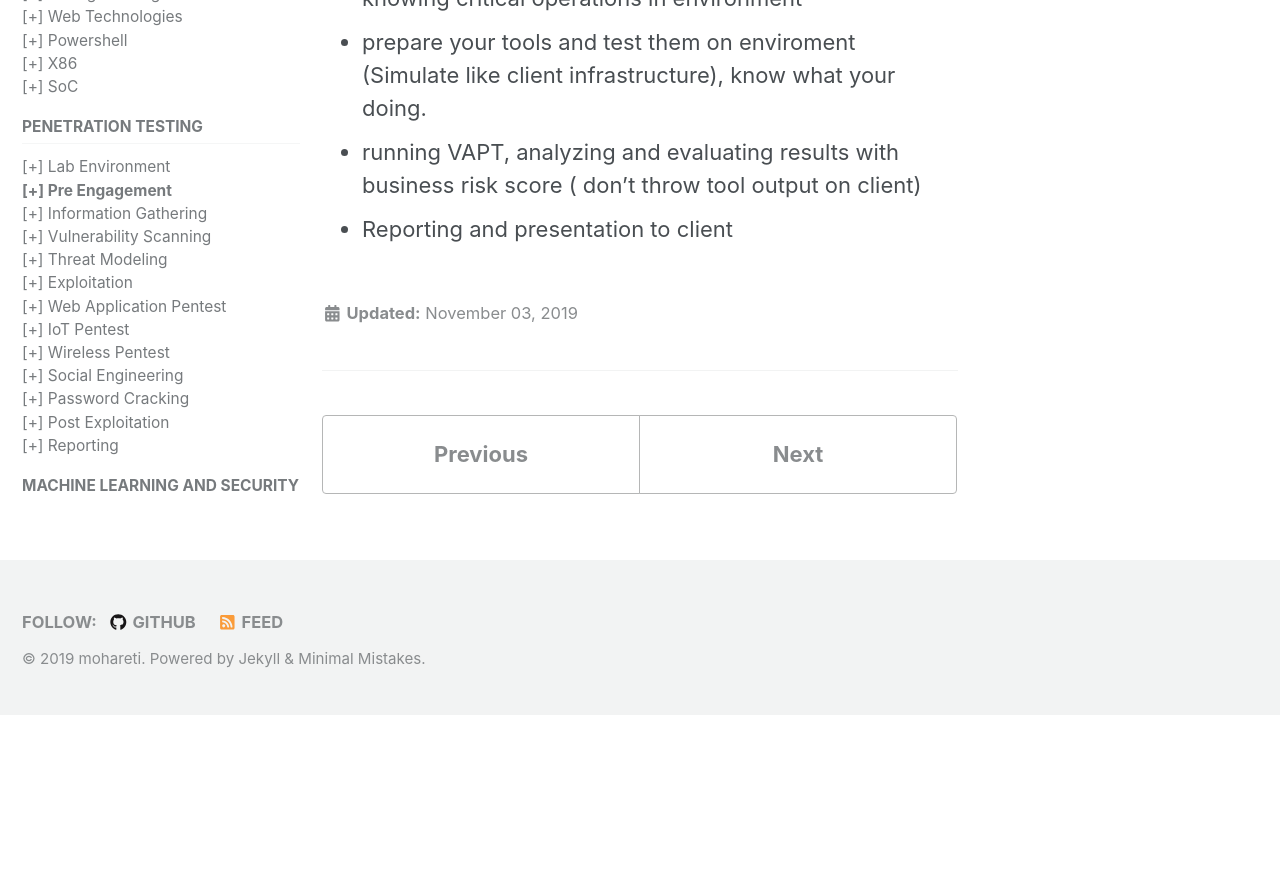
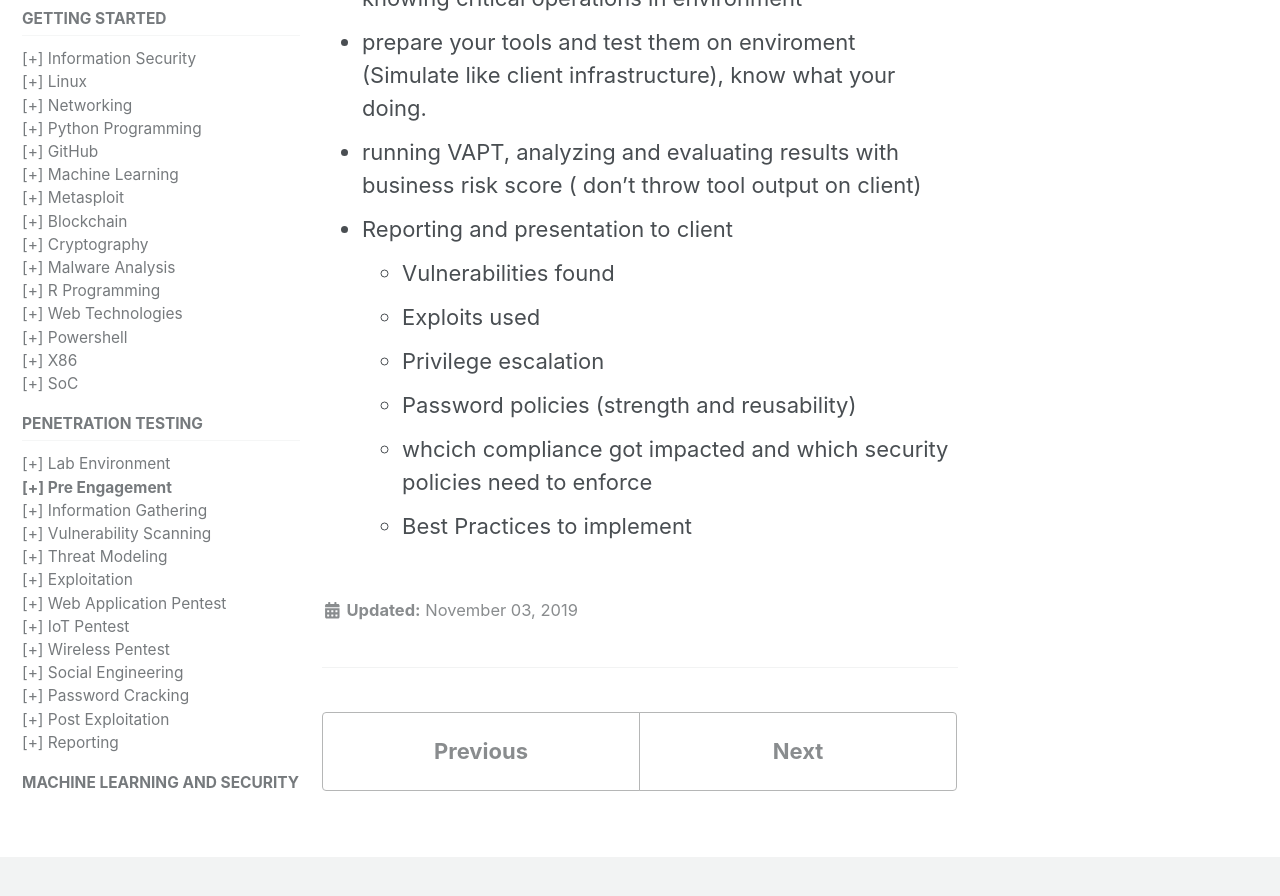
Before and after one commit to mohareti/cyberlab, a Jekyll site: the page built from _pentest/01_pre-engagement.md, in a window 1280 px wide and 900 px high, scrolled down 4215 px. Shown: the top 896 px of the window. Built offline with Jekyll 4.4.1, drawn with Linux system fonts in a browser that asks for light colours; cached includes are drawn as plain includes; nearby versions of some CDN libraries; before the commit the page ends 4930 px from its top, so only the background shows below that.

Commit message:
Update 01_pre-engagement.md

```diff
--- a/_pentest/01_pre-engagement.md
+++ b/_pentest/01_pre-engagement.md
@@ -84,3 +84,9 @@ published: true
 - prepare your tools and test them on enviroment (Simulate like client infrastructure), know what your doing.
 - running VAPT, analyzing and evaluating results with business risk score ( don't throw tool output on client)
 - Reporting and presentation to client
+	- Vulnerabilities found
+	- Exploits used
+	- Privilege escalation
+	- Password policies (strength and reusability)
+	- whcich compliance got impacted and which security policies need to enforce
+	- Best Practices to implement
```
